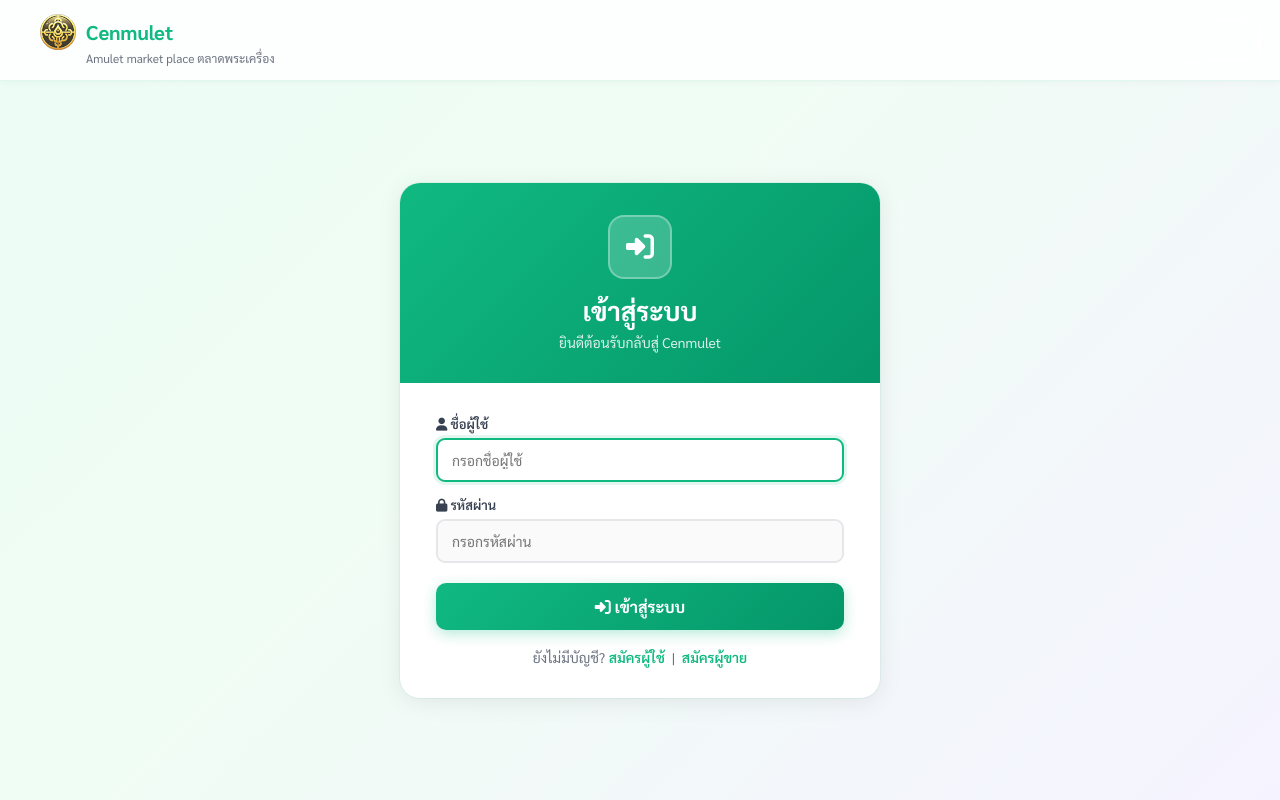
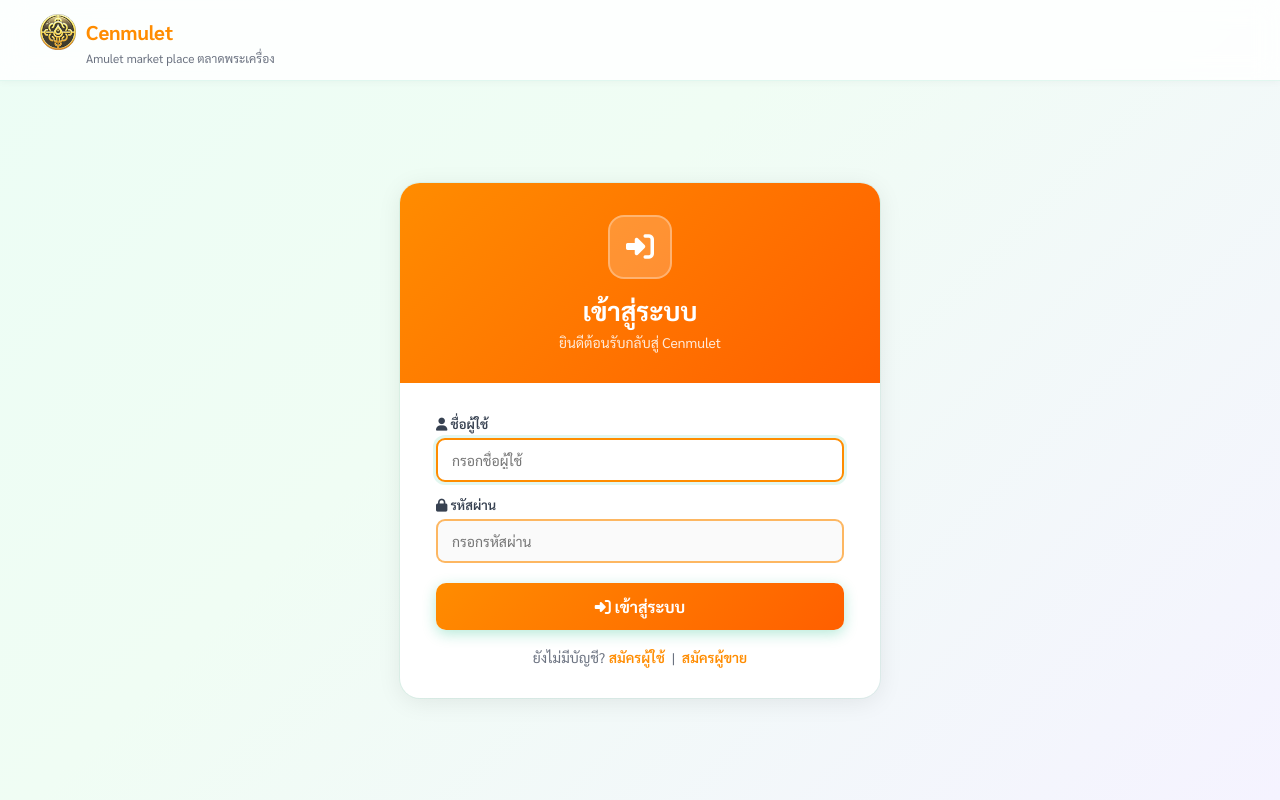
Before and after one commit to Kittigan14/Cenmulet, a PHP site: page /views/auth/login.php in a window 1280 px wide. Run offline with PHP 8.4, Linux system fonts and the light colour scheme.

Commit message:
test sytem

```diff
--- a/public/css/auth.css
+++ b/public/css/auth.css
@@ -5,10 +5,10 @@
 @import url('https://fonts.googleapis.com/css2?family=Sarabun:wght@300;400;500;600;700&family=Kanit:wght@400;500;600;700&display=swap');
 
 :root {
-  --primary:      #10b981;
-  --primary-dark: #059669;
-  --primary-light:#d1fae5;
-  --border:       #e5e7eb;
+  --primary:      #FF8C00;
+  --primary-dark: #FF5F00;
+  --primary-light:#FFC300;
+  --border:       #ff8c009b;
   --text:         #111827;
   --text-sub:     #6b7280;
   --radius:       12px;
```
Also changed, not shown: database/cenmulet.sqlite, uploads/amulets/amulet_69aafb7d93a92_1772813181282.png (added), uploads/amulets/amulet_69aafb7d9411d_1772813181879.png (added), uploads/amulets/amulet_69aafb7d944b4_1772813181270.png (added), uploads/amulets/amulet_69aafb7d9471a_1772813181894.png (added), uploads/amulets/amulet_69aafb7d94a05_1772813181260.png (added), uploads/slips/69aafc089efe8_1772813320.jpg (added), uploads/users/user_69a747187f804.jpg (deleted), uploads/users/user_69aafefe44ba8.jpg (added).
